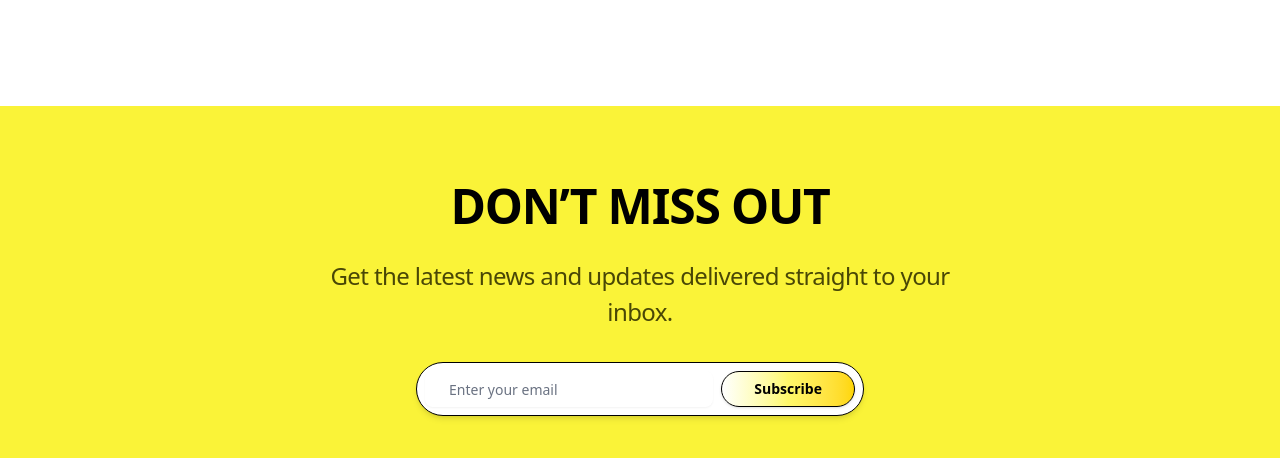
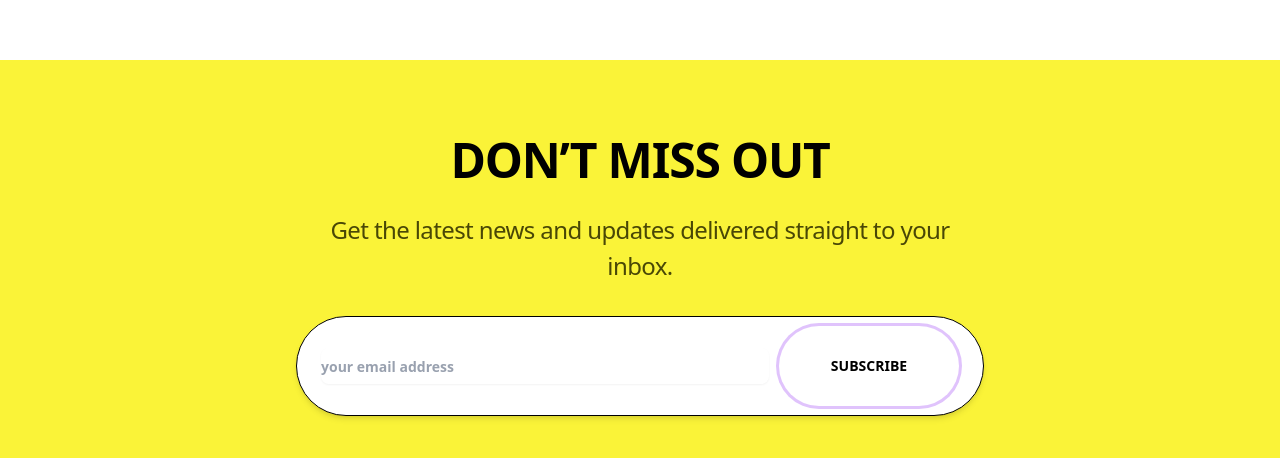
Before and after one commit to john-data-chen/ikg-footer, a React (Vite) app: page / in a window 1280 px wide. Shown: the part 320-778 px from the top of the page. Built offline with nearby package versions, Linux system fonts and the light colour scheme.

Commit message:
feat: improve subscription form layout and styling in Footer component

```diff
--- a/src/components/Footer.tsx
+++ b/src/components/Footer.tsx
@@ -26,17 +26,20 @@ const Footer: React.FC = () => {
         <p className="mb-8 max-w-2xl text-center text-[24px] font-normal tracking-tight text-[#494706]">
           Get the latest news and updates delivered straight to your inbox.
         </p>
-        <form className="flex w-full max-w-md items-center rounded-full border border-black bg-white px-2 py-2 shadow-md">
+        <form className="flex h-[100px] w-[688px] items-center gap-2.5 rounded-[70px] border border-black bg-white px-6 py-2 shadow-md">
           <Input
             type="email"
-            placeholder="Enter your email"
-            className="flex-1 border-none bg-transparent px-6 py-2 text-lg placeholder:text-gray-500 focus:ring-0"
+            placeholder="your email address"
+            className="flex-1 border-none bg-transparent px-0 py-0 text-xl font-bold placeholder:text-gray-400 focus:ring-0 focus:outline-none"
           />
           <Button
             type="submit"
-            className="ml-2 rounded-full border border-black bg-gradient-to-r from-[#FFF] via-[#FFF86A] to-[#FFD600] px-8 py-2 font-bold text-black shadow transition hover:from-[#FFFDE4] hover:to-[#FFD600]"
+            className="relative h-[80px] min-w-[180px] rounded-[60px] border-none bg-white font-bold text-black shadow ring-2 ring-transparent ring-offset-2 ring-offset-white transition before:absolute before:inset-0 before:-z-10 before:rounded-[60px] before:bg-gradient-to-r before:from-[#FFF] before:via-[#FFF86A] before:to-[#FFD600] before:opacity-60 hover:ring-2 hover:ring-[#e0c3fc]"
+            style={{
+              boxShadow: '0 0 0 3px #e0c3fc, 0 0 8px #fff0'
+            }}
           >
-            Subscribe
+            SUBSCRIBE
           </Button>
         </form>
       </div>
```
